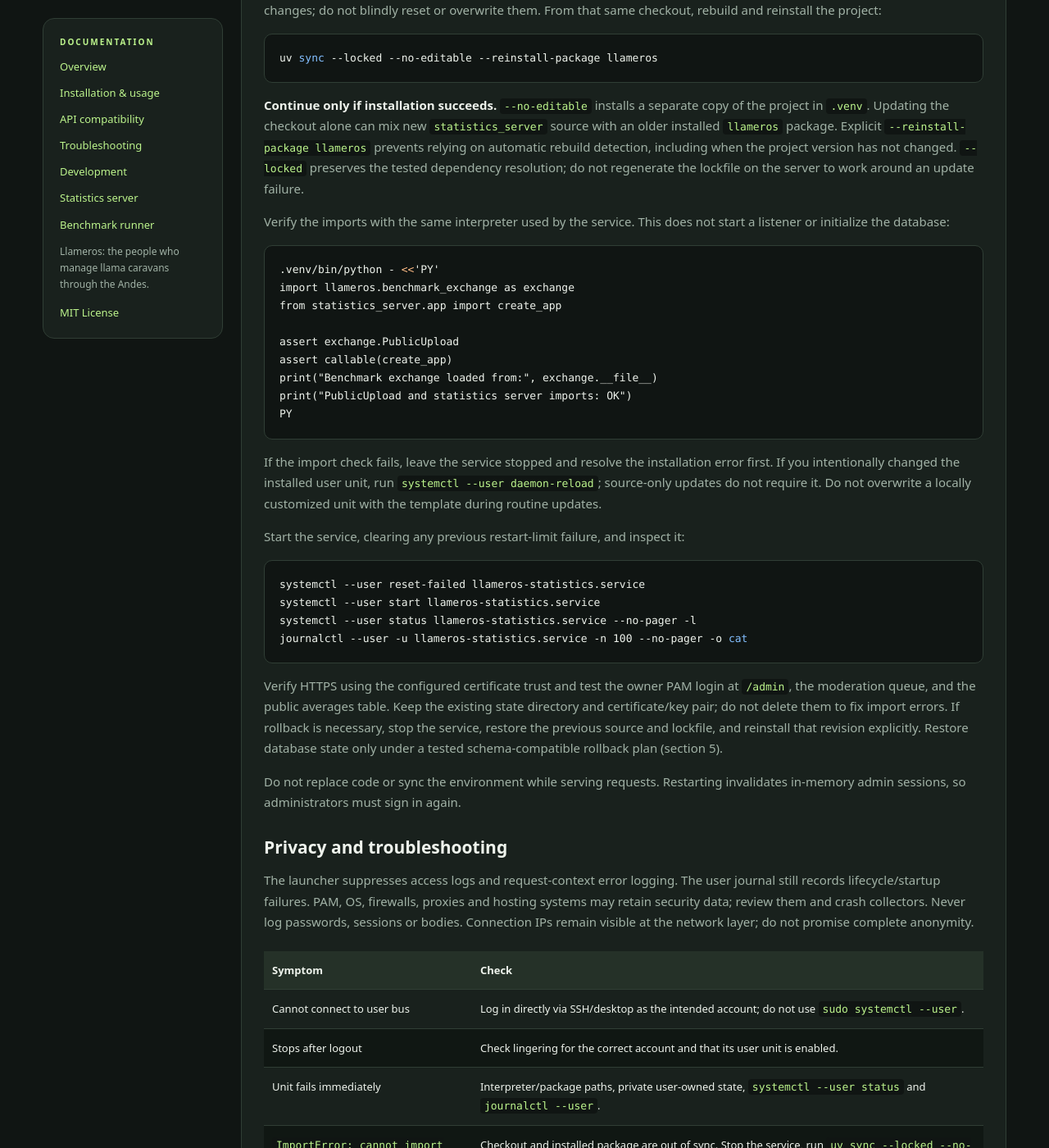
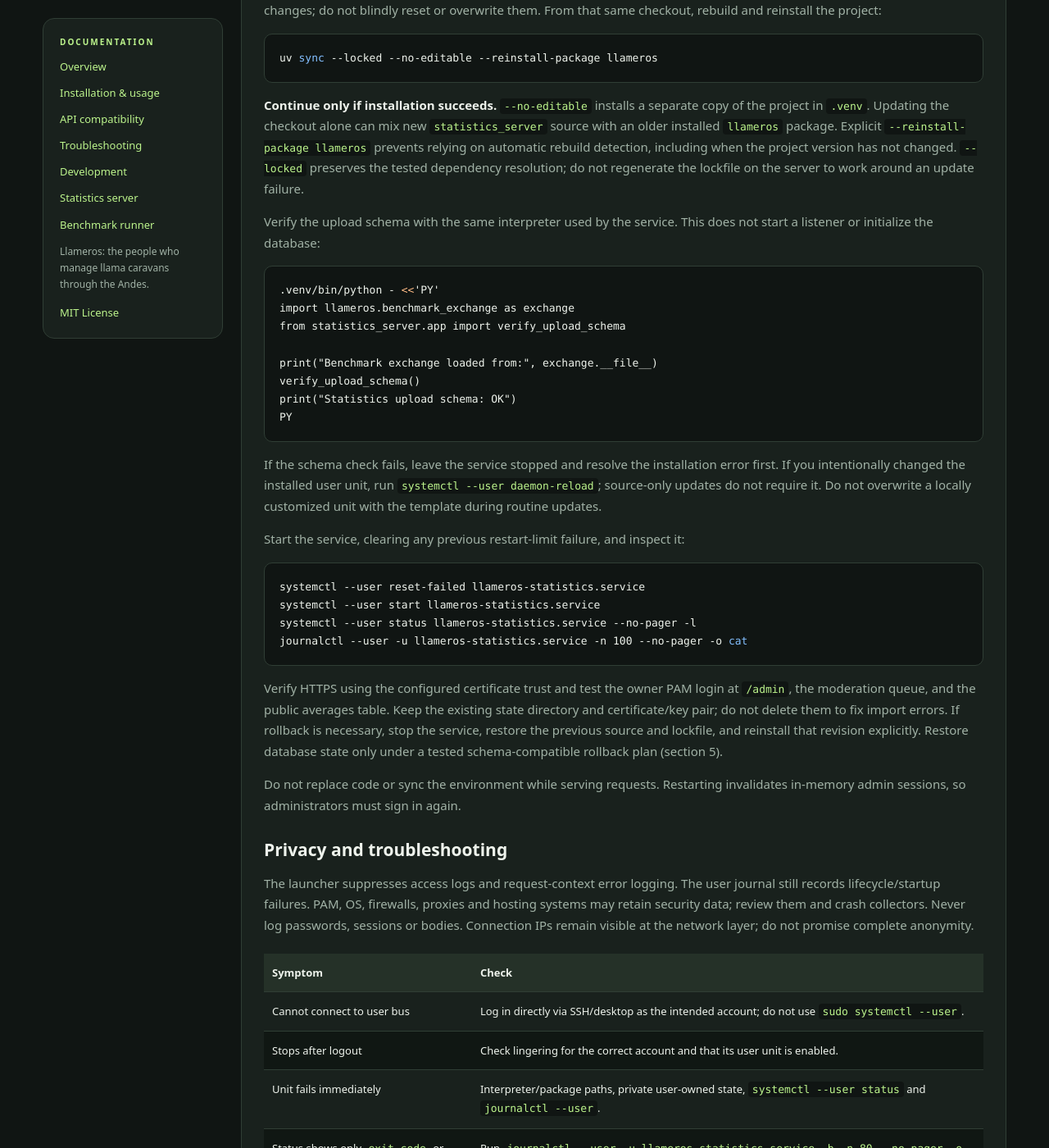
Before and after one commit to keuperj/Llameros, a Jekyll site: the page built from statistics_server/DEPLOYMENT.md, in a window 1280 px wide and 1400 px high, scrolled down 6479 px. Shown: the whole window at 82% size. Built offline with Jekyll 4.4.1, drawn with Linux system fonts in a browser that asks for light colours; our own code applies the rules of GitHub Pages for plain Markdown files; some of the changed text lies outside the part shown.

Commit message:
server update

````diff
--- a/statistics_server/DEPLOYMENT.md
+++ b/statistics_server/DEPLOYMENT.md
@@ -317,22 +317,21 @@ including when the project version has not changed. `--locked` preserves the
 tested dependency resolution; do not regenerate the lockfile on the server to
 work around an update failure.
 
-Verify the imports with the same interpreter used by the service. This does not
+Verify the upload schema with the same interpreter used by the service. This does not
 start a listener or initialize the database:
 
 ```sh
 .venv/bin/python - <<'PY'
 import llameros.benchmark_exchange as exchange
-from statistics_server.app import create_app
+from statistics_server.app import verify_upload_schema
 
-assert exchange.PublicUpload
-assert callable(create_app)
 print("Benchmark exchange loaded from:", exchange.__file__)
-print("PublicUpload and statistics server imports: OK")
+verify_upload_schema()
+print("Statistics upload schema: OK")
 PY
 ```
 
-If the import check fails, leave the service stopped and resolve the installation
+If the schema check fails, leave the service stopped and resolve the installation
 error first. If you intentionally changed the installed user unit, run
 `systemctl --user daemon-reload`; source-only updates do not require it. Do not
 overwrite a locally customized unit with the template during routine updates.
@@ -369,6 +368,7 @@ at the network layer; do not promise complete anonymity.
 | Cannot connect to user bus | Log in directly via SSH/desktop as the intended account; do not use `sudo systemctl --user`. |
 | Stops after logout | Check lingering for the correct account and that its user unit is enabled. |
 | Unit fails immediately | Interpreter/package paths, private user-owned state, `systemctl --user status` and `journalctl --user`. |
+| Status shows only `exit-code` or `activating (auto-restart)` | Run `journalctl --user -u llameros-statistics.service -b -n 80 --no-pager -o cat` on the statistics host to see the original Python error. Run the schema check above from the service checkout to distinguish a stale package from a different startup failure. |
 | `ImportError: cannot import name 'PublicUpload'` from `site-packages/llameros` | Checkout and installed package are out of sync. Stop the service, run `uv sync --locked --no-editable --reinstall-package llameros` from the updated checkout, verify imports, then reset the failed state and start as above. No database or bind-address change is needed for this error. |
 | Placement-aware uploads return HTTP 422, or startup reports an outdated upload schema | Check the running upload validator, not just the public table or read API. A newer server checkout can serve those while an older installed package rejects placement. Follow section 6 to reinstall and restart from the same revision; keep the database and TLS files. |
 | Address already in use | Stop duplicate manual/old system-service processes or change port. |
````
Also changed, not shown: statistics_server/README.md (+4 -3 lines).
